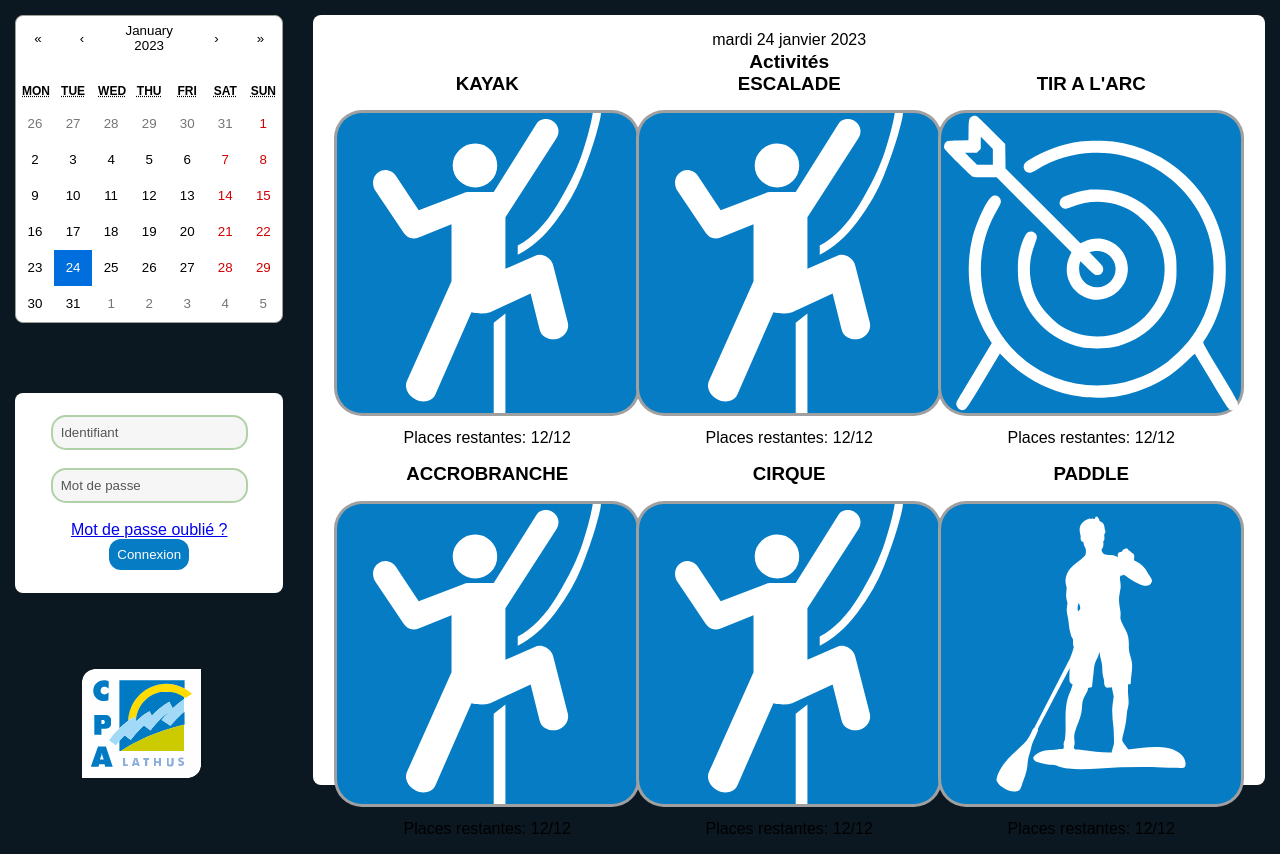
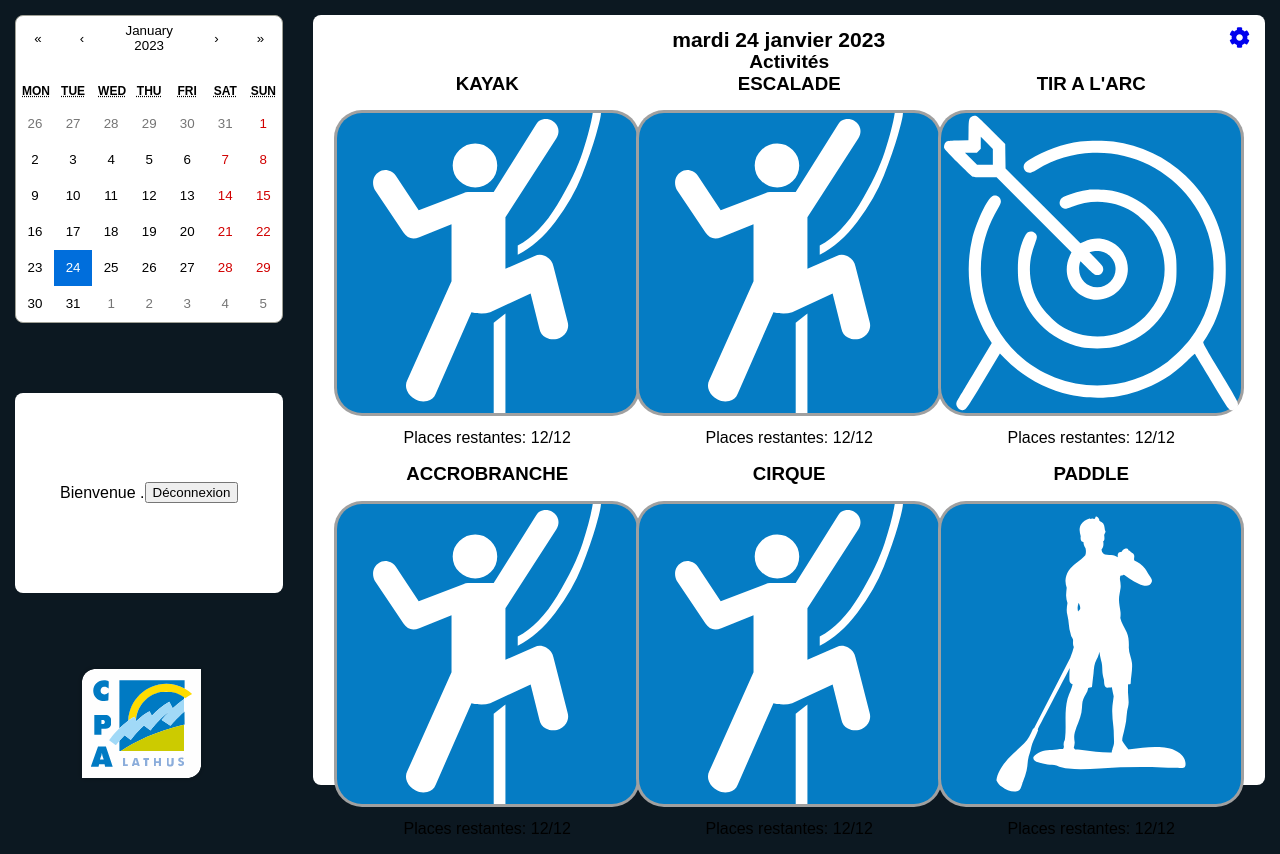
Before and after one commit to QuentinBretl/CPA, a React (Create React App) app in the folder client/: page / in a window 1280 px wide. Built offline with nearby package versions, Linux system fonts and the light colour scheme; no server answers; the database is empty; sample sign-in values are in the browser's storage.

Commit message:
on continue le auth

```diff
--- a/client/package.json
+++ b/client/package.json
@@ -11,6 +11,7 @@
     "react": "^18.2.0",
     "react-calendar": "^4.0.0",
     "react-dom": "^18.2.0",
+    "react-icons": "^4.8.0",
     "react-router-dom": "^6.7.0",
     "react-scripts": "^5.0.1",
     "react-toastify": "^9.1.1",
--- a/client/src/App.js
+++ b/client/src/App.js
@@ -6,10 +6,12 @@ import moment from 'moment/moment';
 import 'moment/locale/fr';
 import { ToastContainer } from 'react-toastify';
 import 'react-toastify/dist/ReactToastify.css';
+import PrivateRoute from './components/PrivateRoute';
 import NoMatch from './components/NoMatch';
 import Navigation from './components/Navigation';
 import Home from './pages/Home';
 import Planning from './pages/Planning';
+import Params from './pages/Params';
 
 function App() {
   const [value, setValue] = useState(new Date());
@@ -55,6 +57,9 @@ function App() {
                 path='/planning'
                 element={<Planning currentDay={currentDay} />}
               ></Route>
+              <Route path='/parametres' element={<PrivateRoute />}>
+                <Route path='/parametres' element={<Params />}></Route>
+              </Route>
               <Route path='*' element={<NoMatch />}></Route>
             </Routes>
           </main>
--- a/client/src/components/Navigation.jsx
+++ b/client/src/components/Navigation.jsx
@@ -7,7 +7,14 @@ import {
   createUserWithEmailAndPassword,
   updateProfile,
 } from 'firebase/auth';
-import { getDoc, doc, collection, query, where, getDocs } from 'firebase/firestore';
+import {
+  getDoc,
+  doc,
+  collection,
+  query,
+  where,
+  getDocs,
+} from 'firebase/firestore';
 import { db } from '../firebase.config';
 import logoSVG from '../assets/logo.svg';
 
@@ -19,30 +26,39 @@ function Navigation() {
 
   const [login, setLogin] = useState(false);
   const [user, setUser] = useState(null);
-  const [name, setName] = useState("")
+  const [name, setName] = useState('');
 
-  const auth = getAuth();
+  let auth = getAuth();
   useEffect(() => {
+    const getName = async () => {
+      const usersRef = collection(db, 'users');
+      const q = query(usersRef, where('uid', '==', auth.currentUser.uid));
+      const querySnapshot = await getDocs(q);
+      querySnapshot.forEach((doc) => {
+        setName(doc.data().name);
+      });
+    };
+    auth = getAuth();
+    if (auth.currentUser) {
+      setUser(true);
+      console.log(auth.currentUser);
+      getName();
+    }
+
     if (login) {
       setUser(auth.currentUser);
 
-      const getName = async () => {
-        const usersRef = collection(db, 'users')
-        const q = query(usersRef, where("uid", "==", auth.currentUser.uid))
-        const querySnapshot = await getDocs(q);
-        querySnapshot.forEach((doc) => {
-        setName(doc.data().name);
-      })
-
-
+      getName();
     }
-    getName();
-  }
-  }, [login]);
+  }, [login, auth.currentUser]);
 
   const { username, password } = formData;
 
   const navigate = useNavigate();
+
+  const onLogout = () => {
+    auth.signOut();
+  };
 
   const onChange = (e) => {
     setFormData((prevState) => ({
@@ -67,18 +83,19 @@ function Navigation() {
         setLogin(true);
         navigate('/');
       }
-
-
-
     } catch (error) {
       toast.error('Identifiant et/ou mot de passe incorrecte(s) !');
     }
   };
 
-
   return user ? (
     <>
-      <div className='login'>Bienvenue {name}.</div>
+      <div className='login'>
+        <p>Bienvenue {name}.</p>
+        <button type='button' className='log-out' onClick={onLogout}>
+          Déconnexion
+        </button>
+      </div>
       <img className='logo' src={logoSVG} alt='logo' />
     </>
   ) : (
--- /dev/null
+++ b/client/src/components/PrivateRoute.jsx
@@ -0,0 +1,19 @@
+import { Navigate, Outlet } from 'react-router-dom';
+import { toast } from 'react-toastify';
+//hook permettant de savoir si connecté ou pas...
+import { useAuthStatus } from '../hooks/useAuthStatus';
+
+const PrivateRoute = () => {
+  //importation des variables
+  const { loggedIn, checkingStatus } = useAuthStatus();
+  if (checkingStatus) {
+    return <h3>Chargement...</h3>;
+  }
+  const ToastError = () => {
+    toast.error('Connectez-vous pour effecter cette action');
+  };
+
+  return loggedIn ? <Outlet /> : <Navigate to='/' />;
+};
+
+export default PrivateRoute;
--- /dev/null
+++ b/client/src/hooks/useAuthStatus.js
@@ -0,0 +1,26 @@
+import { useEffect, useState, useRef } from 'react';
+import { getAuth, onAuthStateChanged } from 'firebase/auth';
+
+export const useAuthStatus = () => {
+  const [loggedIn, setLoggedIn] = useState(false);
+  const [checkingStatus, setCheckingStatus] = useState(true);
+  const isMounted = useRef(true);
+  useEffect(() => {
+    if (isMounted) {
+      const auth = getAuth();
+      onAuthStateChanged(auth, (user) => {
+        if (user) {
+          setLoggedIn(true);
+          console.log(user);
+        }
+        setCheckingStatus(false);
+      });
+    }
+
+    return () => {
+      isMounted.current = false;
+    };
+  }, [isMounted]);
+
+  return { loggedIn, checkingStatus };
+};
--- a/client/src/index.css
+++ b/client/src/index.css
@@ -103,9 +103,11 @@ main{
 
 .heading{
   display: flex;
-  justify-content: center;
+  justify-content: space-between;
   align-items: center;
+  padding:0 15px;
   height: 50px;
+  font-size: large;
 }
 
 .activities{
--- a/client/src/pages/Home.jsx
+++ b/client/src/pages/Home.jsx
@@ -1,17 +1,24 @@
 import React from 'react';
+import { FaCog } from 'react-icons/fa';
+import { Link } from 'react-router-dom';
 import Actis from '../components/Actis';
 
-const Home = ({currentDay, formattedDate}) => {
-
-
+const Home = ({ currentDay, formattedDate }) => {
   return (
-
-      <section className='content'>
-        <div className='planning'>
-          <div className='heading'>{currentDay}</div>
-          <Actis formattedDate={formattedDate}/>
+    <section className='content'>
+      <div className='planning'>
+        <div className='heading'>
+          <h3></h3>
+          <h3>{currentDay}</h3>
+          <h3>
+            <Link to='/parametres'>
+              <FaCog />
+            </Link>
+          </h3>
         </div>
-      </section>
+        <Actis formattedDate={formattedDate} />
+      </div>
+    </section>
   );
 };
 
--- /dev/null
+++ b/client/src/pages/Params.jsx
@@ -0,0 +1,7 @@
+import React from 'react';
+
+function Params() {
+  return <div>PAGE PARAMETRES</div>;
+}
+
+export default Params;
--- a/client/src/pages/Planning.jsx
+++ b/client/src/pages/Planning.jsx
@@ -1,17 +1,22 @@
-import React from "react"
+import React from 'react';
+import { FaCog } from 'react-icons/fa';
 
-function Planning({currentDay}) {
+function Planning({ currentDay }) {
   return (
     <section className='content'>
-        <div className='planning'>
-          <div className='heading'>{currentDay}</div>
-            <div className="planning-reservations">
-              <div className="planning-am"></div>
-              <div className="planning-pm"></div>
-            </div>
+      <div className='planning'>
+        <div className='heading'>
+          <h3></h3>
+          <h3>{currentDay}</h3>
+          <FaCog />
         </div>
-      </section>
-  )
+        <div className='planning-reservations'>
+          <div className='planning-am'></div>
+          <div className='planning-pm'></div>
+        </div>
+      </div>
+    </section>
+  );
 }
 
-export default Planning
+export default Planning;
```
Also changed, not shown: 1 other file (tests, documents, lock files or other folders).
